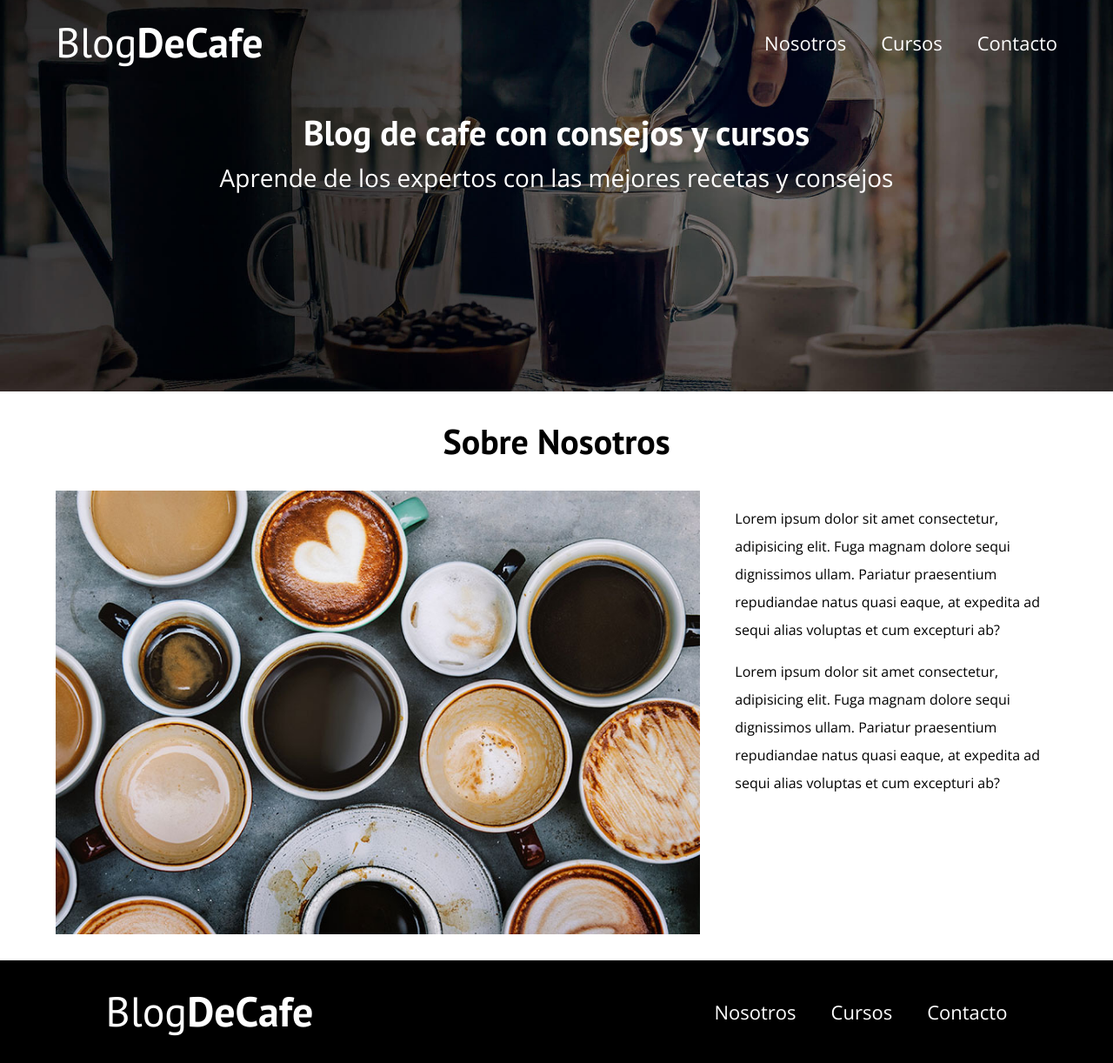
After one commit to JovanniVilla/Studio-Fenixazzul-Cursos, a PHP site: page /nosotros.html in a window 1280 px wide. The commit adds this page. Shown: the whole page at 87% size. Run offline with PHP 8.4, Linux system fonts and the light colour scheme.

Commit message:
creacion de las paginas de navegacion

```diff
--- a/blogdecafe_inicio/blogdecafe_inicio/css/styles.css
+++ b/blogdecafe_inicio/blogdecafe_inicio/css/styles.css
@@ -37,6 +37,7 @@ a{
 
 h1, h2, h3, h4{
     font-family: var(--fuente-Heding);
+    line-height: 1.2;
 }
 
 h1{font-size: 4.8rem;}
@@ -67,13 +68,18 @@ img{max-width: 100%;}
     margin-top: 5rem;
     font-size: 2.8rem;
 }
+.barra{
+    padding-top: 1rem;
 
+}
 
 @media (min-width:768px) {
     .barra{
         display: flex;
         justify-content: space-between;
         align-items: center;
+        padding-top: 2rem;
+
 
     }
 }
@@ -159,3 +165,12 @@ img{max-width: 100%;}
 .sidebar__lista{
     list-style: none;
 }
+
+/** Footer  **/
+.footer{
+    background-color: var(--negro);
+    padding-top: 1rem;
+    padding-bottom: 3rem;
+    margin-top: 3rem;
+
+}
--- /dev/null
+++ b/blogdecafe_inicio/blogdecafe_inicio/nosotros.html
@@ -0,0 +1,82 @@
+<!DOCTYPE html>
+<html>
+
+<head>
+    <meta charset="utf-8">
+    <title>Blog de Cafe</title>
+    <link rel="stylesheet" href="/css/nomalize.css">
+    <link href="https://fonts.googleapis.com/css2?family=Open+Sans&display=swap" rel="stylesheet">
+    <link href="https://fonts.googleapis.com/css2?family=PT+Sans:wght@400;700&display=swap" rel="stylesheet">
+    <link rel="stylesheet" href="css/styles.css">
+    <meta name="viewport" content="width=device-width, initial-scale=1">
+</head>
+
+<body>
+
+    <header class="header">
+        <div class="contenedor">
+            <div class="barra">
+                <a class="logo" href="/index.html">
+                <h1 class="logo__nombre no-margin centrar-texto">Blog<span class="logo__bold">DeCafe</span></h1>
+                </a>
+
+                <nav class="navegacion">
+                    <a href="nosotros.html" class="navegacion__enlace">Nosotros</a>
+                    <a href="cursos.html" class="navegacion__enlace">Cursos</a>
+                    <a href="contacto.html" class="navegacion__enlace">Contacto</a>
+                </nav>
+            </div>
+        </div>
+        <div class="header__texto">
+            <h2 class="no-margin">Blog de cafe con consejos y cursos</h2>
+            <p class="no-margin">Aprende de los expertos con las mejores recetas y consejos</p>
+        </div>
+
+    </header> <!-- Termina header  -->
+
+    <main class="contenedor">
+        <div>
+            <h2 class="centrar-texto">Sobre Nosotros</h2>
+        </div>
+        <div class="contenido-principal">
+            <img src="/img/nosotros.jpg">
+            <div>
+                <p>Lorem ipsum dolor sit amet consectetur, adipisicing elit. Fuga magnam dolore
+                    sequi dignissimos ullam. Pariatur praesentium repudiandae natus quasi eaque,
+                    at expedita ad sequi alias voluptas et cum excepturi ab?</p>
+
+                <p>Lorem ipsum dolor sit amet consectetur, adipisicing elit. Fuga magnam dolore
+                sequi dignissimos ullam. Pariatur praesentium repudiandae natus quasi eaque,
+                at expedita ad sequi alias voluptas et cum excepturi ab?</p>
+            </div>
+
+        </div>
+
+
+        </div>
+    </main>
+
+    <footer class="footer">
+        <div class="contenedor">
+            <div class="contenedor">
+                <div class="barra">
+                    <a class="logo" href="/index.html">
+                    <h1 class="logo__nombre no-margin centrar-texto">Blog<span class="logo__bold">DeCafe</span></h1>
+                    </a>
+
+                    <nav class="navegacion">
+                        <a href="nosotros.html" class="navegacion__enlace">Nosotros</a>
+                        <a href="cursos.html" class="navegacion__enlace">Cursos</a>
+                        <a href="contacto.html" class="navegacion__enlace">Contacto</a>
+                    </nav>
+                </div>
+            </div>
+
+        </div>
+
+
+    </footer> <!-- Termina Footer -->
+
+</body>
+
+</html>
```
Also changed, not shown: blogdecafe_inicio/blogdecafe_inicio/contacto.html (added, +60 -0 lines), blogdecafe_inicio/blogdecafe_inicio/cursos.html (added, +60 -0 lines), blogdecafe_inicio/blogdecafe_inicio/index.html (+21 -1 lines).
